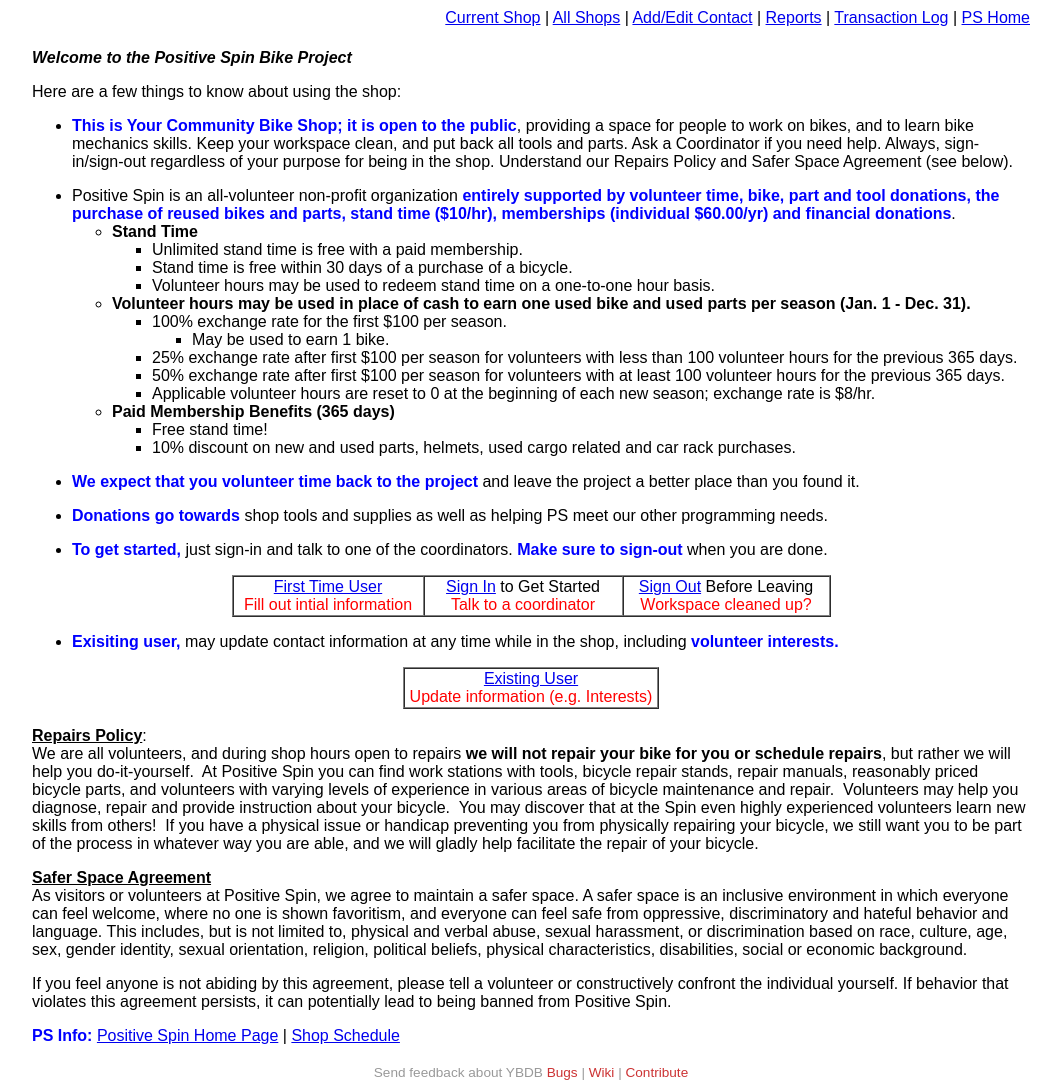
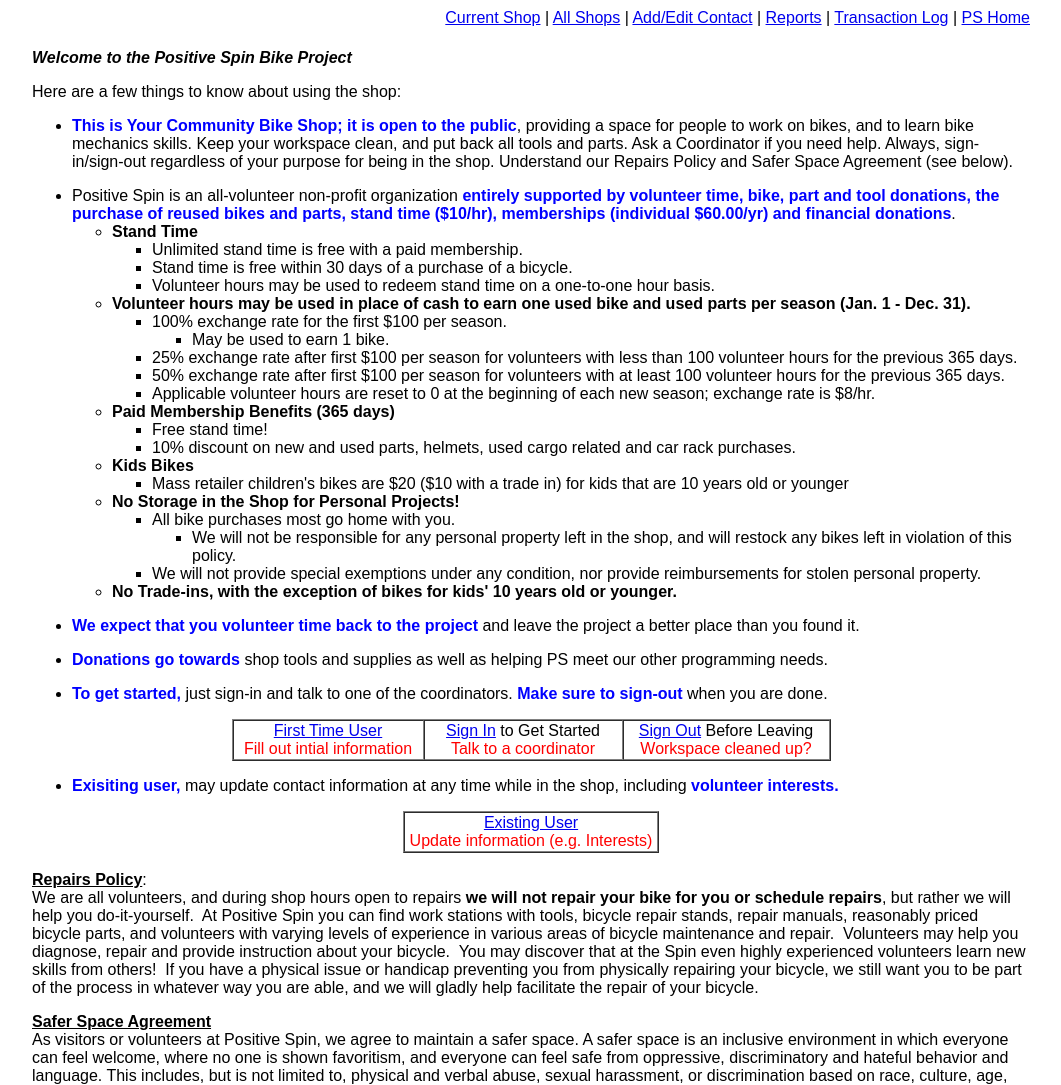
Before and after one commit to fspc/Yellow-Bike-Database, a PHP site: page /shop_welcome.php in a window 1280 px wide. Shown: the top 1085 px of the page, without its empty margins (109-1170 px from the left). Run offline with PHP 8.4, Linux system fonts and the light colour scheme; data that the repository does not hold is empty.

Commit message:
More policy additions.

```diff
--- a/shop_welcome.php
+++ b/shop_welcome.php
@@ -43,6 +43,29 @@ require_once('Connections/database_functions.php');
 					<li>10% discount on new and used parts, helmets, used cargo related and car rack purchases.</li>
    			</ul>
    		</ul>
+   		<ul>
+   			<li><strong>Kids Bikes</strong></li>
+   				<ul>
+   				<li>Mass retailer children's bikes are $20 ($10 with a trade in)
+   				for kids that are 10 years old or younger</li>
+   				</ul>
+   		</ul>
+			<ul>
+   			<li><strong>No Storage in the Shop for Personal Projects!</strong></li>
+   				<ul>
+						<li>All bike purchases most go home with you.</li>
+						<ul>
+							<li>We will not be responsible for any personal property left in the shop, and will restock any bikes left
+							in violation of this policy.</li>
+						</ul>
+						<li>We will not provide special exemptions under any condition,
+						nor provide reimbursements for stolen personal property.</li>
+
+   				</ul>
+			</ul>
+			<ul>
+				<li><strong>No Trade-ins, with the exception of bikes for kids' 10 years old or younger.</strong></li>
+			</ul>
       </ul>
       <ul>
         <li><span class="yb_heading3red">We expect that you volunteer time back to the project</span>
```
